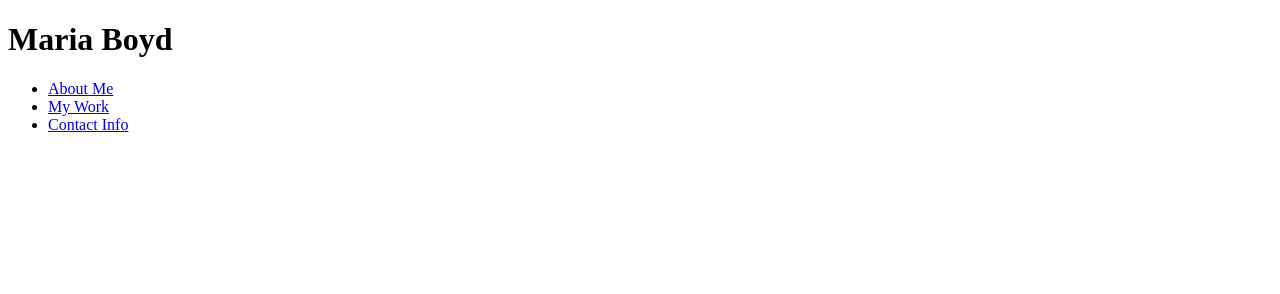
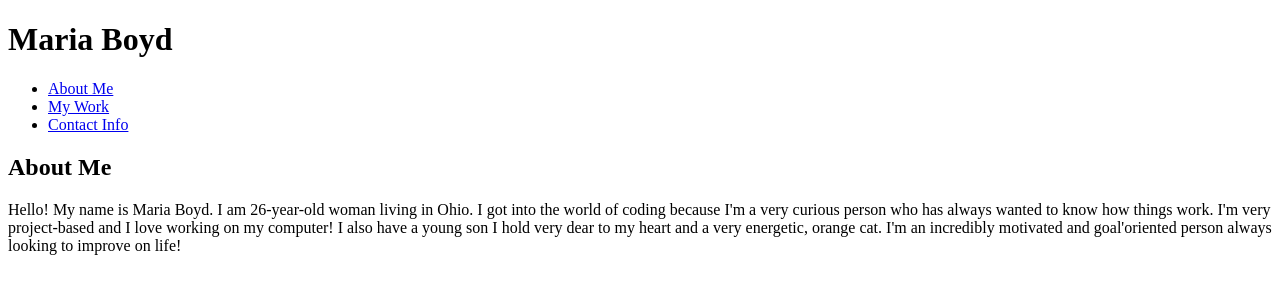
Before and after one commit to mdb1997/My-Portfolio, a plain HTML site: page index.html in a window 1280 px wide. Drawn offline with Linux system fonts and the light colour scheme.

Commit message:
Added my "About Me" section

```diff
--- a/index.html
+++ b/index.html
@@ -10,17 +10,22 @@
         <h1>Maria Boyd</h1>
         <nav>
             <ul>
-                <li>
-                    <a href="#About-Me">About Me</a>
-                </li>
-                <li>
-                    <a href="#My Work">My Work</a>
-                </li>
-                <li>
-                    <a href="#Contact Info">Contact Info</a>
-                </li>
+                <li><a href="#About-Me">About Me</a></li>
+                <li><a href="#My Work">My Work</a></li>
+                <li><a href="#Contact Info">Contact Info</a></li>
             </ul>
         </nav>
+    </header>
 
-    </header>
+    <main>
+        <section id= "About-Me" class= "About-Me">
+            <h2>About Me</h2>
+            <p>Hello! My name is Maria Boyd. I am 26-year-old woman living in Ohio. I got into the world of coding
+                because I'm a very curious person who has always wanted to know how things work. I'm very project-based
+                and I love working on my computer! I also have a young son I hold very dear to my heart and a very energetic, orange cat.
+                I'm an incredibly motivated and goal'oriented person always looking to improve on life!
+            </p>
+        </section>
+
+    </main>
   </body>
```
